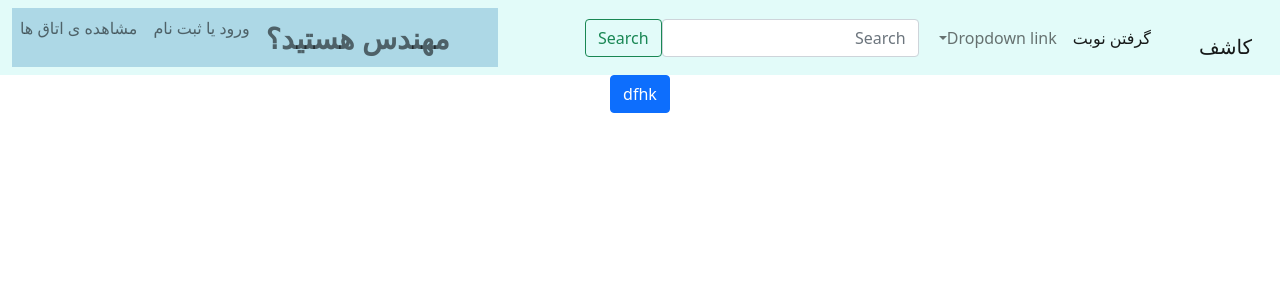
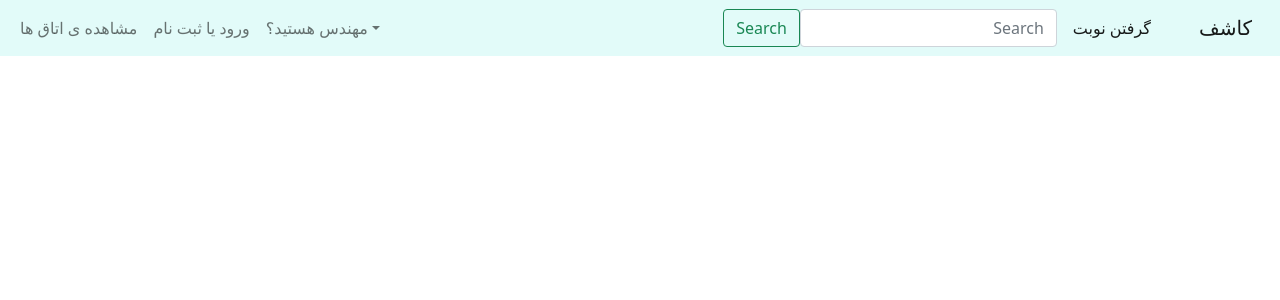
Before and after one commit to MelikaNobakhtian/luna-software-engineering, a React (Create React App) app in the folder Webfront/: page / in a window 1280 px wide. Shown: the top 300 px of the page. Built offline with nearby package versions, Linux system fonts and the light colour scheme.

Commit message:
Edit navbar items ui

```diff
--- a/Webfront/public/index.html
+++ b/Webfront/public/index.html
@@ -1,17 +1,7 @@
 <!DOCTYPE html>
-<html lang="en">
+<html lang="fa">
   <head>
-    <link href="https://cdn.jsdelivr.net/npm/bootstrap@5.0.0-beta3/dist/css/bootstrap.min.css" rel="stylesheet"
-    integrity="sha384-eOJMYsd53ii+scO/bJGFsiCZc+5NDVN2yr8+0RDqr0Ql0h+rP48ckxlpbzKgwra6" crossorigin="anonymous">
-  <script src="https://cdn.jsdelivr.net/npm/bootstrap@5.0.0-beta3/dist/js/bootstrap.bundle.min.js"
-    integrity="sha384-JEW9xMcG8R+pH31jmWH6WWP0WintQrMb4s7ZOdauHnUtxwoG2vI5DkLtS3qm9Ekf"
-    crossorigin="anonymous"></script>
-  <script src="https://cdn.jsdelivr.net/npm/@popperjs/core@2.9.1/dist/umd/popper.min.js"
-    integrity="sha384-SR1sx49pcuLnqZUnnPwx6FCym0wLsk5JZuNx2bPPENzswTNFaQU1RDvt3wT4gWFG"
-    crossorigin="anonymous"></script>
-  <script src="https://cdn.jsdelivr.net/npm/bootstrap@5.0.0-beta3/dist/js/bootstrap.min.js"
-    integrity="sha384-j0CNLUeiqtyaRmlzUHCPZ+Gy5fQu0dQ6eZ/xAww941Ai1SxSY+0EQqNXNE6DZiVc"
-    crossorigin="anonymous"></script>
+
     <meta charset="utf-8" />
     <link rel="icon" href="%PUBLIC_URL%/favicon.ico" />
     <meta name="viewport" content="width=device-width, initial-scale=1" />
@@ -36,6 +26,17 @@
       Learn how to configure a non-root public URL by running `npm run build`.
     -->
     <title>React App</title>
+    <link href="https://cdn.jsdelivr.net/npm/bootstrap@5.0.0-beta3/dist/css/bootstrap.min.css" rel="stylesheet"
+    integrity="sha384-eOJMYsd53ii+scO/bJGFsiCZc+5NDVN2yr8+0RDqr0Ql0h+rP48ckxlpbzKgwra6" crossorigin="anonymous">
+  <script src="https://cdn.jsdelivr.net/npm/bootstrap@5.0.0-beta3/dist/js/bootstrap.bundle.min.js"
+    integrity="sha384-JEW9xMcG8R+pH31jmWH6WWP0WintQrMb4s7ZOdauHnUtxwoG2vI5DkLtS3qm9Ekf"
+    crossorigin="anonymous"></script>
+  <script src="https://cdn.jsdelivr.net/npm/@popperjs/core@2.9.1/dist/umd/popper.min.js"
+    integrity="sha384-SR1sx49pcuLnqZUnnPwx6FCym0wLsk5JZuNx2bPPENzswTNFaQU1RDvt3wT4gWFG"
+    crossorigin="anonymous"></script>
+  <script src="https://cdn.jsdelivr.net/npm/bootstrap@5.0.0-beta3/dist/js/bootstrap.min.js"
+    integrity="sha384-j0CNLUeiqtyaRmlzUHCPZ+Gy5fQu0dQ6eZ/xAww941Ai1SxSY+0EQqNXNE6DZiVc"
+    crossorigin="anonymous"></script>
   </head>
   <body>
     <noscript>You need to enable JavaScript to run this app.</noscript>
--- a/Webfront/src/App.js
+++ b/Webfront/src/App.js
@@ -8,8 +8,8 @@ function App() {
     <div className="App">
     {/* <navbar></navbar>
      */}
-     <Navbar>kfakldjf</Navbar>
-      <Button>dfhk</Button>
+     <Navbar></Navbar>
+      {/* <Button>dfhk</Button> */}
     </div>
   );
 }
--- a/Webfront/src/Navbar.js
+++ b/Webfront/src/Navbar.js
@@ -3,7 +3,7 @@
 
 import "bootstrap/dist/css/bootstrap.min.css"
 import 'bootstrap/dist/js/bootstrap.bundle';
-  import {Container ,Row,Col,Button,nav} from  "react-bootstrap";
+import {Container ,Row,Col,Button,nav} from  "react-bootstrap";
   // import {navbar,nav,Button} from "bootstrap"
  // import {Navbar,Nav} from 'bootstrap';
 // import * as ReactBootstrap from 'react-bootstrap';
@@ -13,56 +13,62 @@ function Navbar() {
 
     <div  >
 
-    <nav class="navbar navbar-expand-lg order-2 order-lg-1 navbar-light" dir="rtl" style={{backgroundColor:"#E2FBF9"}}  >
-    <div class="container-fluid"
+    <nav className="navbar navbar-expand-lg navbar-light" dir="rtl" style={{backgroundColor:"#E2FBF9"}}  >
+    <div className="container-fluid"
     // style={{backgroundColor:"#E2FBF9"}}
     >
-    <a class="navbar-brand" style={{alignSelf:"flex-end"}} href="#">کاشف</a>
-    <button class="navbar-toggler" type="button" data-bs-toggle="collapse" data-bs-target="#navbarNav" aria-controls="navbarNav" aria-expanded="false" aria-label="Toggle navigation">
-      <span class="navbar-toggler-icon"></span>
+    <a className="navbar-brand" style={{}} href="#">کاشف</a>
+
+    <button className=" navbar-toggler"  type="button" data-bs-toggle="collapse"
+    data-bs-target="#navbarNav" aria-controls="navbarNav" aria-expanded="false" aria-label="Toggle navigation">
+      <span className="navbar-toggler-icon" data-bs-target=".navbar-collapse.show" data-bs-target="#navbarNav" ></span>
     </button>
-    <div class="collapse navbar-collapse" id="navbarNav">
-      <ul class="navbar-nav">
-        <li class="nav-item">
-          <a class="nav-link active" aria-current="page" href="#">گرفتن نوبت</a>
+    <div className="collapse navbar-collapse mb-5 mb-lg-0" id="navbarNav">
+      <ul className="navbar-nav">
+        <li className="nav-item">
+          <a className="nav-link active" aria-current="page" href="#">گرفتن نوبت</a>
         </li>
 
-        {/* <li class="nav-item">
-          <a class="nav-link disabled" href="#" tabindex="-1" aria-disabled="true">Disabled</a>
-        </li> */}
-        <li class="nav-item dropdown">
-          <a class="nav-link dropdown-toggle" href="#" id="navbarDropdownMenuLink" role="button" data-bs-toggle="dropdown" aria-expanded="false">
-            Dropdown link
-          </a>
-          <ul class="dropdown-menu" aria-labelledby="navbarDropdownMenuLink">
-            <li><a class="dropdown-item" href="#">Action</a></li>
-            <li><a class="dropdown-item" href="#">Another action</a></li>
-            <li><a class="dropdown-item" href="#">Something else here</a></li>
-          </ul>
-        </li>
+        {/* <li className="nav-item">
+          <a className="nav-link disabled" href="#" tabindex="-1" aria-disabled="true">Disabled</a>
+        </li> ///*/}
+
       </ul>
-      <form class="d-flex">
-        <input class="form-control me-2" type="search" placeholder="Search" aria-label="Search"></input>
-        <button class="btn btn-outline-success" type="submit">Search</button>
+      <form className="d-flex">
+        <input className="form-control me-2" type="search"  placeholder="Search" aria-label="Search"></input>
+        <button className="btn btn-outline-success" type="submit">Search</button>
       </form>
 
     </div>
-    <div  class="collapse navbar-collapse flex-row-reverse" id="navbarNav"
+    <div  className="collapse navbar-collapse flex-row-reverse" id="navbarNav"
     // style={{backgroundColor:"green"}}
     >
-      <ul class="navbar-nav  "  style={{backgroundColor:"lightblue",alignSelf:"baseline"}} >
-      <li class="nav-item ">
-          <a class="nav-link" style={{fontSize:"calc(1em + 1vw)", fontWeight:"bold"}} href="#">مهندس هستید؟</a>
+      <ul className="navbar-nav  "  style={{backgroundColor:"#E2FBF9"}} >
+      <li className="nav-item dropdown" data-bs-toggle="collapse" dir ="ltr"  >
+          <a className="nav-link dropdown-toggle" href="#" id="navbarDropdownMenuLink" role="button" data-bs-toggle="dropdown" aria-expanded="false">
+           مهندس هستید؟
+          </a>
+          <ul className="dropdown-menu" aria-labelledby="navbarDropdownMenuLink">
+            <li><a className="dropdown-item" href="#">ثبت نام مهندس</a></li>
+            <li><a className="dropdown-item" href="#">ورود مهندس</a></li>
+
+          </ul>
         </li>
-        <li class="nav-item">
-          <a class="nav-link" href="#">ورود یا ثبت نام</a>
+        <li className="nav-item">
+          <a className="nav-link" href="#">ورود یا ثبت نام</a>
         </li>
-        <li class="nav-item pull-left">
-          <a class="nav-link"  color="#1f7a8c"  href="#">مشاهده ی اتاق ها</a>
+        <li className="nav-item pull-left">
+          <a className="nav-link"  color="#1f7a8c"  href="#">مشاهده ی اتاق ها</a>
         </li>
         </ul>
         </div>
     </div>
+    <div className="collapse"  id="navbarNav">
+  <div className="bg-dark p-4">
+    <h5 className="text-white h4">Collapsed content</h5>
+    <span className="text-muted">Toggleable via the navbar brand.</span>
+  </div>
+</div>
     </nav>
 
       {/* <ReactBootstrap.Button>HI this is bootstrap bottom</ReactBootstrap.Button> */}
```
